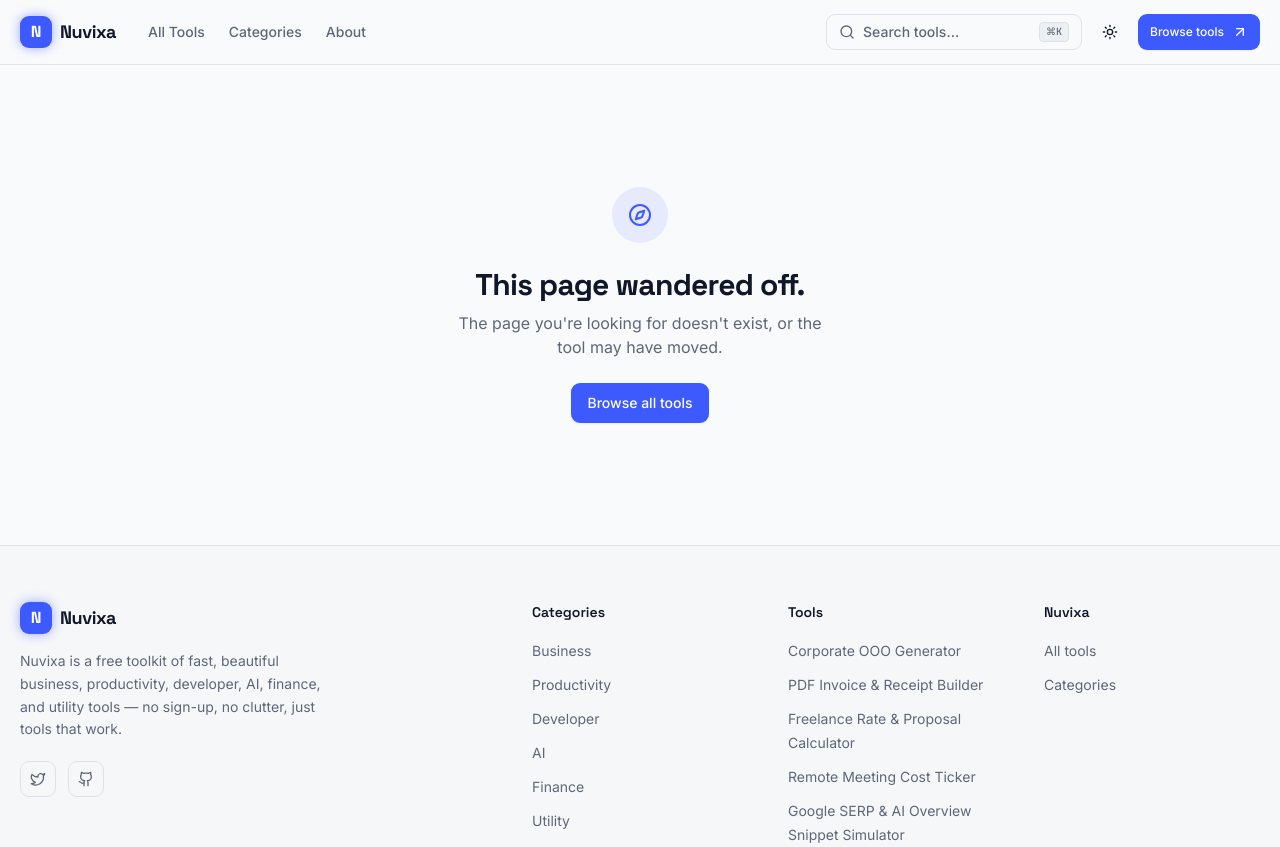
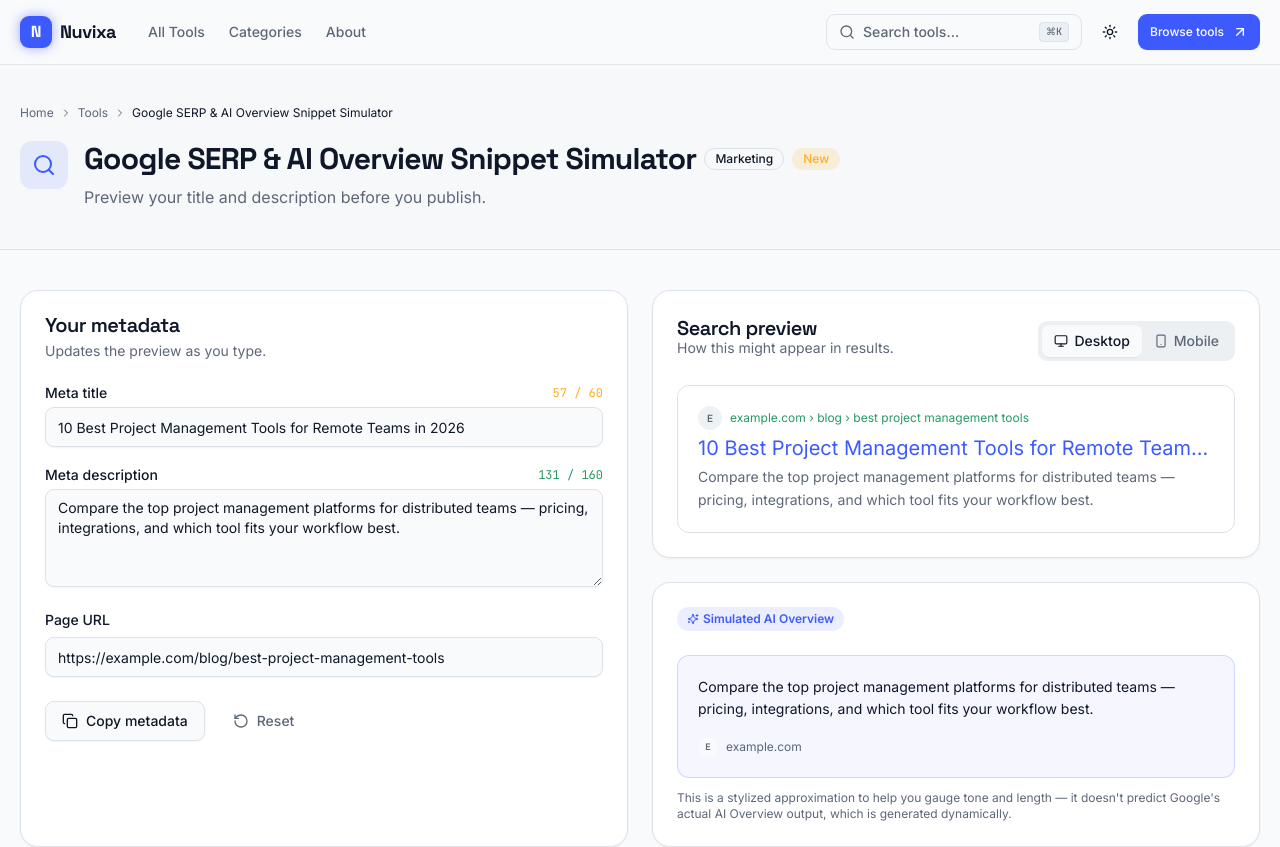
Before and after one commit to Raja-Hanzla/Nuvixa, a Next.js app: page /tools/serp-simulator in a window 1280 px wide. Before the commit this address had no page. Shown: the top 847 px of the page. Built offline with nearby package versions, Linux system fonts and the light colour scheme.

Commit message:
Tools added

```diff
--- /dev/null
+++ b/src/app/tools/meeting-cost-ticker/page.tsx
@@ -0,0 +1,26 @@
+import type { Metadata } from "next";
+import { notFound } from "next/navigation";
+
+import { ToolPageLayout } from "@/components/tools/tool-page-layout";
+import { MeetingCostTickerTool } from "@/components/tools/meeting-cost-ticker/meeting-cost-ticker-tool";
+import { getToolBySlug } from "@/lib/tools-registry";
+
+const tool = getToolBySlug("meeting-cost-ticker");
+
+export const metadata: Metadata = tool
+  ? {
+      title: tool.name,
+      description: tool.description,
+      alternates: { canonical: `/tools/${tool.slug}` },
+      openGraph: { title: tool.name, description: tool.description },
+    }
+  : {};
+
+export default function MeetingCostTickerPage() {
+  if (!tool) notFound();
+  return (
+    <ToolPageLayout tool={tool}>
+      <MeetingCostTickerTool />
+    </ToolPageLayout>
+  );
+}
--- /dev/null
+++ b/src/app/tools/serp-simulator/page.tsx
@@ -0,0 +1,26 @@
+import type { Metadata } from "next";
+import { notFound } from "next/navigation";
+
+import { ToolPageLayout } from "@/components/tools/tool-page-layout";
+import { SerpSimulatorTool } from "@/components/tools/serp-simulator/serp-simulator-tool";
+import { getToolBySlug } from "@/lib/tools-registry";
+
+const tool = getToolBySlug("serp-simulator");
+
+export const metadata: Metadata = tool
+  ? {
+      title: tool.name,
+      description: tool.description,
+      alternates: { canonical: `/tools/${tool.slug}` },
+      openGraph: { title: tool.name, description: tool.description },
+    }
+  : {};
+
+export default function SerpSimulatorPage() {
+  if (!tool) notFound();
+  return (
+    <ToolPageLayout tool={tool}>
+      <SerpSimulatorTool />
+    </ToolPageLayout>
+  );
+}
--- a/src/components/home/categories-grid.tsx
+++ b/src/components/home/categories-grid.tsx
@@ -10,8 +10,8 @@ const categoryIcons: Record<ToolCategory, typeof Briefcase> = {
   developer: Code2,
   ai: Bot,
   finance: Landmark,
+  marketing: Megaphone,
   utility: Wrench,
-   marketing: Megaphone,
 };
 
 const categoryCopy: Record<ToolCategory, string> = {
@@ -20,8 +20,8 @@ const categoryCopy: Record<ToolCategory, string> = {
   developer: "Formatters, converters, and generators for builders.",
   ai: "AI-assisted tools for writing and thinking faster.",
   finance: "Invoices, rates, and calculators that handle the math.",
+  marketing: "SEO and content tools for growing traffic that converts.",
   utility: "General-purpose tools for whatever comes up.",
-  marketing: "SEO and content tools for growing traffic that converts.",
 };
 
 export function CategoriesGrid() {
--- a/src/components/tools/serp-simulator/serp-simulator-tool.tsx
+++ b/src/components/tools/serp-simulator/serp-simulator-tool.tsx
@@ -143,7 +143,11 @@ export function SerpSimulatorTool() {
                 >
                   {title || "Your meta title will appear here"}
                 </p>
-                <p className="line-clamp-2 text-sm leading-relaxed text-muted-foreground">
+                <p
+                  className={cn(
+                    "line-clamp-2 text-sm leading-relaxed text-muted-foreground"
+                  )}
+                >
                   {description || "Your meta description will appear here, wrapped as Google typically shows it."}
                 </p>
               </div>
--- a/src/lib/tools-registry.ts
+++ b/src/lib/tools-registry.ts
@@ -1,4 +1,4 @@
-import { CalendarClock, FileText, Calculator, Timer, Search  } from "lucide-react";
+import { CalendarClock, FileText, Calculator, Timer, Search } from "lucide-react";
 
 import type { Tool } from "@/types/tool";
 
@@ -19,7 +19,6 @@ export const tools: Tool[] = [
       "Generate a clear, professional out-of-office email for vacation, sick leave, parental leave, conferences, or any time away — with a tone that fits your workplace and the right details for whoever emails you while you're gone.",
     category: "business",
     icon: CalendarClock,
-    isNew: true,
     keywords: [
       "out of office",
       "ooo",
@@ -65,7 +64,6 @@ export const tools: Tool[] = [
       "Build a professional invoice or receipt with itemized line items, automatic tax and discount calculations, and a clean layout — then export it as a ready-to-send PDF in seconds.",
     category: "finance",
     icon: FileText,
-    isNew: true,
     keywords: [
       "invoice generator",
       "invoice maker",
--- a/src/types/tool.ts
+++ b/src/types/tool.ts
@@ -40,8 +40,8 @@ export const categoryLabels: Record<ToolCategory, string> = {
   developer: "Developer",
   ai: "AI",
   finance: "Finance",
+  marketing: "Marketing",
   utility: "Utility",
-  marketing: "Marketing",
 };
 
 /** One accent dot color per category — used instead of numbering, since categories aren't a sequence. */
@@ -51,6 +51,6 @@ export const categoryDot: Record<ToolCategory, string> = {
   developer: "bg-violet-500",
   ai: "bg-spark",
   finance: "bg-emerald-500",
+  marketing: "bg-rose-500",
   utility: "bg-sky-500",
-  marketing: "bg-rose-500",
 };
```
Also changed, not shown: src/components/tools/meeting-cost-ticker/meeting-cost-ticker-tool.tsx (line endings or trailing spaces), src/lib/generators/meeting-cost.ts (line endings or trailing spaces), src/lib/generators/serp-preview.ts (line endings or trailing spaces).
